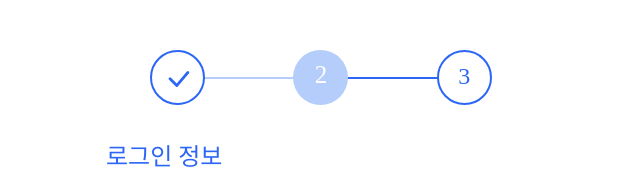
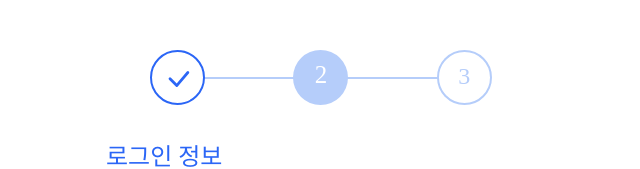
Before and after one commit to FastCampus-Final-Project-bizcurator-1/FinalProject-1-Frontend, a React (Create React App) app: page /signup in a window 1280 px wide. Shown: the top 169 px of the page, without its empty margins (319-959 px from the left). Built offline with nearby package versions, Linux system fonts and the light colour scheme.

Commit message:
[Fix] corporateFinish 오타수정
- true => false

```diff
--- a/src/pages/user/SignUp.jsx
+++ b/src/pages/user/SignUp.jsx
@@ -29,7 +29,7 @@ export default function SignUp() {
   // 사업자 정보 진위 확인
   const [isVerify, setIsVerify] = useState(false);
   // 사업자정보 기입 완료 여부
-  const [corporateFinish, setCoporateFinish] = useState(true);
+  const [corporateFinish, setCoporateFinish] = useState(false);
   // 서비스정책 완료 x  => 모달
   const [open, setOpen] = useState(false);
 
```
